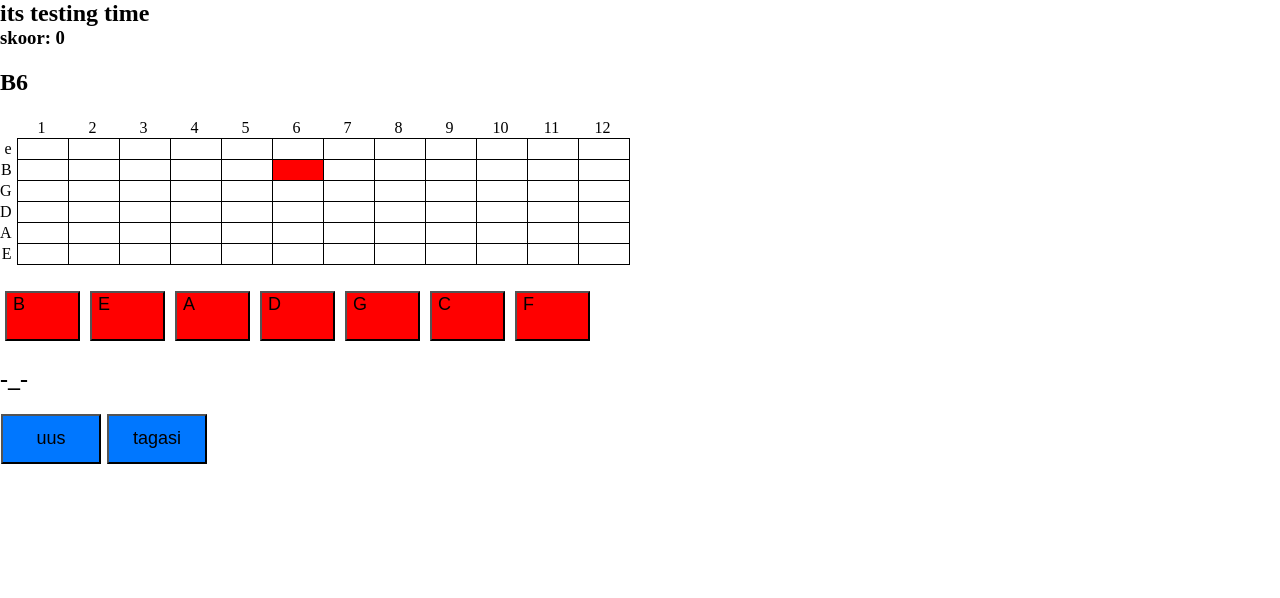
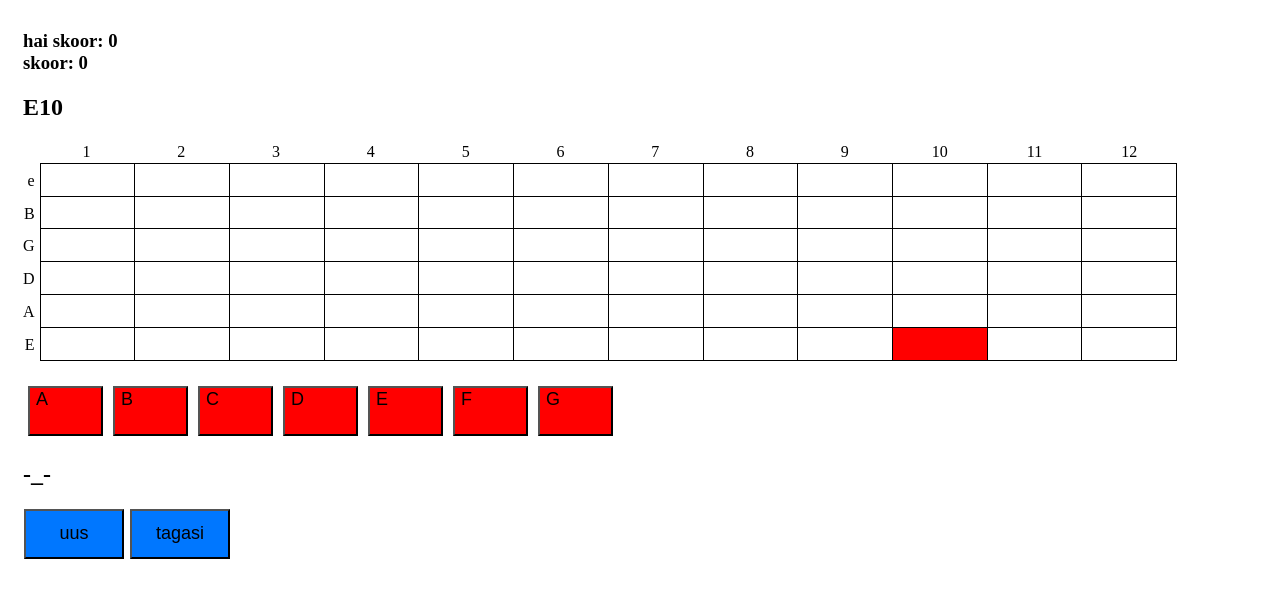
Before and after one commit to TaavoLippus/TaavoLippus.github.io, a plain HTML site: page index.html in a window 1280 px wide. Both pictures are taken after a click on the button "alusta". Drawn offline with Linux system fonts and the light colour scheme.

Commit message:
töötav versioon?

```diff
--- a/index.html
+++ b/index.html
@@ -11,23 +11,23 @@
         <link rel="stylesheet" href="./style.css"
     </head>
 
-
     <body>
         <script src="./main.js" defer></script>
 
         <!--start page-->
         <div id="start_page">
             <h1>fretboard õppimise asi</h1>
+            <h3 id="hai-skoor-main" class="suvakas">hai skoor:</h3>
             <h2 id="hoiatus">tapa ennast!!!</h2>
             <button onclick="test_setup()" class="nupu-class">alusta</button>
             <h3>keeled:</h3>
             <div id="keeled_checkboxid">
                 <input type="checkbox" id="E" checked> <label for="E">E</label>
-                <input type="checkbox" id="A" checked> <label for="A">A</label>
-                <input type="checkbox" id="D" checked> <label for="D">D</label>
-                <input type="checkbox" id="G" checked> <label for="G">G</label>
-                <input type="checkbox" id="B" checked> <label for="B">B</label>
-                <input type="checkbox" id="e" checked> <label for="e">e</label>
+                <input type="checkbox" id="A" unchecked> <label for="A">A</label>
+                <input type="checkbox" id="D" unchecked> <label for="D">D</label>
+                <input type="checkbox" id="G" unchecked> <label for="G">G</label>
+                <input type="checkbox" id="B" unchecked> <label for="B">B</label>
+                <input type="checkbox" id="e" unchecked> <label for="e">e</label>
             </div>
             <h3>noodid:</h3>
             <div id="noodid_checkboxid"></div>
@@ -36,29 +36,34 @@
         </div>
 
         <div id ="test_ise">
-            <h2 id="suvakas">its testing time</h2>
-            <h3 id="skoor">skoor: 0</h3>
+            <!--<h2 id="suvakas">its testing time</h2>-->
+            <div id="info">
+                <h3 id="hai-skoor" class="skoor">hai skoor: 0</h3>
+                <h3 id="skoor" class="skoor">skoor: 0</h3>
                 <img src="https://c.tenor.com/cR1Sq2tIHmsAAAAC/tenor.gif" id="leek">
-            <h2 id="prompt">prompt</h2>
+                <h2 id="prompt" class="suvakas">prompt</h2>
+            </div>
 
+            <div id="diagramm-konteiner">
                 <div id="diagramm" class="diagramm">
                     <div id="keele_nimed_div" class="keele_nimed">
-                    <div class="keele_nimi"></div>
+                        <div id="tühi-div"></div>
                     </div>
                     <div id="fretboard" class="fretboard">
                         <div id="keeled_div"></div>
                         <div id="freti_numbrid_div" class="freti_numbrid"></div>
                     </div>
                 </div>
+            </div>
 
             <div id="nupud">
+                    <button onclick="check('A')" id="A_button" class="nupu-class-naturaal">A</button>
                     <button onclick="check('B')" id="B_button" class="nupu-class-naturaal">B</button>
-                    <button onclick="check('E')" id="E_button"class="nupu-class-naturaal">E</button>
-                    <button onclick="check('A')" id="A_button" class="nupu-class-naturaal">A</button>
+                    <button onclick="check('C')" id="C_button" class="nupu-class-naturaal">C</button>
                     <button onclick="check('D')" id="D_button" class="nupu-class-naturaal">D</button>
+                    <button onclick="check('E')" id="E_button" class="nupu-class-naturaal">E</button>
+                    <button onclick="check('F')" id="F_button" class="nupu-class-naturaal">F</button>
                     <button onclick="check('G')" id="G_button" class="nupu-class-naturaal">G</button>
-                    <button onclick="check('C')" id="C_button" class="nupu-class-naturaal">C</button>
-                    <button onclick="check('F')" id="F_button" class="nupu-class-naturaal">F</button>
 
                     <button onclick="check('A#')" id="A#_button" class="nupu-class-sharp">A#</button>
                     <button onclick="check('C#')" id="C#_button" class="nupu-class-sharp">C#</button>
@@ -67,7 +72,7 @@
                     <button onclick="check('G#')" id="G#_button" class="nupu-class-sharp">G#</button>
             </div>
 
-            <h2 id="tulemus">-_-</h2>
+            <h2 id="tulemus" class="suvakas">-_-</h2>
             <div id="suvalised_nupud">
                 <button onclick="test_setup()" class="nupu-class">uus</button>
                 <button onclick="reload_function()" class="nupu-class">tagasi</button>
--- a/main.js
+++ b/main.js
@@ -13,7 +13,18 @@ let keeled_lubatud = []
 
 let viimane_prompt = ""
 let skoor = 0
+
+if(localStorage.getItem('hai_skoor_saved')==null){
+    localStorage.setItem('hai_skoor_saved', 0)
+}
+
+let hai_skoor = localStorage.getItem('hai_skoor_saved')
+
 let diagramm_laetud = false
+
+window.onload = function(){
+    updateText('hai-skoor-main', `hai skoor: ${hai_skoor}`)
+}
 
 function updateText(element_id, newValue) {
     const outputElement = document.getElementById(element_id);
@@ -108,16 +119,22 @@ function test_main() {
         if (guess == õige_noot_sharp) {
             updateText("tulemus", ":D");
             skoor += 100
+            if(skoor >= hai_skoor && skoor>0){
+                hai_skoor=skoor
+                updateText('hai-skoor', `hai skoor: ${hai_skoor}`)
+                localStorage.setItem('hai_skoor_saved', hai_skoor)
+                console.log(`saved:${localStorage.getItem('hai_skoor_saved')}`)
+            }
+            console.log(`hai_skoor on ${hai_skoor}`)
             updateText("skoor", `skoor: ${skoor}`)
-            console.log(skoor)
             document.body.classList.add('disabled');
             setTimeout(test_main, 500);
         } else {
-            updateText("tulemus", "D:")
+            updateText("tulemus", `D:  õige noot on ${õige_noot_sharp}`)
             document.getElementById("leek").style.display="block"
             skoor = skoor - 100
             updateText("skoor", `skoor: ${skoor}`)
-            setTimeout(test_main, 500);
+            setTimeout(test_main, 1000);
         }
     }
 }
@@ -126,6 +143,7 @@ function reload_function() {
     start_page.style.display="block";
     test_ise.style.display="none";
     diagramm_laetud=true
+    updateText('hai-skoor-main', `hai skoor: ${hai_skoor}`)
 }
 
 function fretboard_diagramm() {
@@ -133,7 +151,6 @@ function fretboard_diagramm() {
     const keele_nimed_div = document.getElementById('keele_nimed_div')
     const keelte_arv = 6
     const fretide_arv = 12
-
 
     for (let freti_number = 1; freti_number <= fretide_arv; freti_number++) {
         const freti_number_div = document.createElement('div')
--- a/style.css
+++ b/style.css
@@ -1,9 +1,9 @@
 
 html, body {
-    justify-content: center;
+    justify-content: space-between;
     align-items: center;
     height: 100%;
-    margin: 0;
+
     padding: 0;
 }
 
@@ -15,12 +15,16 @@ html, body {
 #test_ise {
     display: none;
     flex-direction: column;
+    height: 100%;
+    width: 100%;
+    margin-left: 15px;
+    margin-top: 30px;
 }
 
 #nupud {
     display: flex;
     flex-wrap:wrap;
-    width: 60%;
+    width: 65%;
     margin: 10;
 }
 
@@ -51,49 +55,60 @@ html, body {
     display: flex;
     border-bottom: 1px solid black;
     border-left: 1px solid black;
+    flex: 1;
 }
 
 .fret {
-    min-width: 50px;
-    min-height: 20px;
     border-right: 1px solid black;
     display: flex;
     justify-content: center;
     align-items: center;
     position: relative;
+    flex: 1;
 }
 
 .fretboard {
     display: flex;
     flex-direction: column;
     margin-top: 2px;
+    flex: 1;
+    max-width: 90%;
+}
+
+#diagramm-konteiner{
+    height: 30%;
+    display: flex;
 }
 
 .diagramm {
     display: flex;
     flex-direction: row;
     margin-bottom: 20px;
+    flex: 1;
+    min-width: 500px;
 }
 
 .keele_nimed{
     display: flex;
     flex-direction: column;
-    margin-top: 2px;
-    margin-bottom: 1px;
 }
 
 .keele_nimi {
     height: 20px;
     margin-right: 5px;
-    margin-bottom: 1px;
     display: flex;
     justify-content: right;
     align-items: center;
+    flex: 1;
+}
+
+#tühi-div{
+    height:24px;
 }
 
 .freti_numbrid{
     display: flex;
-    border-bottom: 1px solid black
+    border-bottom: 1px solid black;
 }
 
 .freti_number{
@@ -102,28 +117,19 @@ html, body {
     margin-right: 1px;
     display: flex;
     justify-content: center;
-    align-items: center;
+    flex: 1;
 }
 
-#suvakas{
+.suvakas{
+    margin: 10;
+    padding: 0;
+}
+
+.skoor{
     margin: 0;
     padding: 0;
 }
 
-#skoor{
-    margin: 0;
-    padding: 0;
-}
-
-#prompt{
-    margin: 10;
-    padding: 0;
-}
-
-#tulemus{
-    margin: 20;
-    padding: 0;
-}
 
 body.disabled {
     pointer-events: none;
```
Lines whose indentation alone changed are shown as unchanged.
